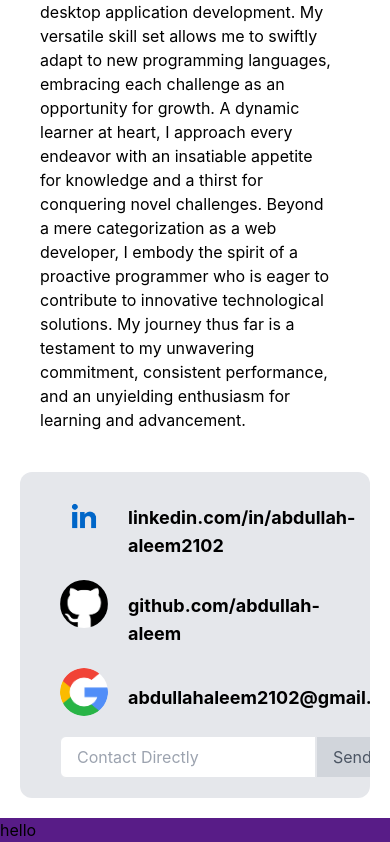
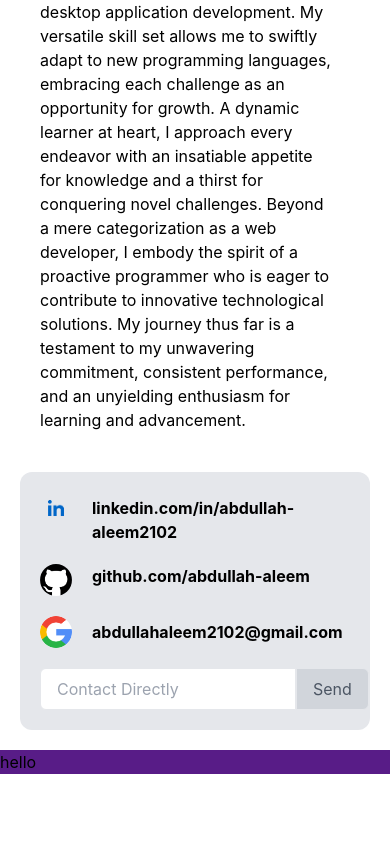
Before and after one commit to abdullah-aleem/Portfolio, a React (Create React App) app in the folder website/: page / in a window 390 px wide. Shown: the part 576-1418 px from the top of the page. After the commit the page ends 1350 px from the top, so only its background shows below. Built offline with nearby package versions, Linux system fonts and the light colour scheme.

Commit message:
smallScreen-contactCard-Bug

```diff
--- a/website/src/components/Profile.js
+++ b/website/src/components/Profile.js
@@ -42,19 +42,19 @@ function Profile() {
                 </div> */}
                 <div className='flex flex-col justify-between ml-5 mt-10 mr-5 mb-5 overflow-hidden rounded-xl  md:ml-10 md:mt-20 bg-gray-200 md:w-1100 md:h-1100 '>
 
-                    <div className='mt-5 ml-10 flex flex-row'>
-                        <img className="h-12 w-12 rounded-full " src={linimage} alt="" />
-                        <a href="https://linkedin.com/in/abdullah-aleem2102"  className='mt-3 ml-5 text-lg font-bold  hover:text-blue-600'>linkedin.com/in/abdullah-aleem2102</a>
+                    <div className='mt-5  ml-5 md:ml-10 flex flex-row'>
+                        <img className=" h-8 w-8 md:h-12 md:w-12 rounded-full " src={linimage} alt="" />
+                        <a href="https://linkedin.com/in/abdullah-aleem2102"  className='mt-1 md:mt-3 ml-5 text-md md:text-lg font-bold  hover:text-blue-600'>linkedin.com/in/abdullah-aleem2102</a>
                     </div>
-                    <div className='mt-5 ml-10 flex flex-row'>
-                        <img className="h-12 w-12 rounded-full " src={gitimage} alt="" />
-                        <a href="https://www.github.com/abdullah-aleem" className='mt-3 ml-5 text-lg font-bold hover:text-white '>github.com/abdullah-aleem</a>
+                    <div className='mt-5 ml-5  md:ml-10 flex flex-row'>
+                        <img className="h-8 w-8  md:h-12 md:w-12 rounded-full " src={gitimage} alt="" />
+                        <a href="https://www.github.com/abdullah-aleem" className='md:mt-3 ml-5 text-md md:text-lg font-bold hover:text-white '>github.com/abdullah-aleem</a>
                     </div>
-                    <div className='mt-5 ml-10 flex flex-row'>
-                        <img className="h-12 w-12 rounded-full " src={mail} alt="" />
-                        <button className='mt-3 ml-5 text-lg font-bold  hover:text-red-600 select-none'>abdullahaleem2102@gmail.com</button>
+                    <div className='mt-5 ml-5  md:ml-10 flex flex-row'>
+                        <img className="h-8 w-8 md:h-12 md:w-12 rounded-full " src={mail} alt="" />
+                        <button className='md:mt-3 ml-5 text-md md:text-lg font-bold  hover:text-red-600 select-none'>abdullahaleem2102@gmail.com</button>
                     </div>
-                    <div className='mt-5 ml-10 flex flex-row mb-5 md:mb-0'>
+                    <div className='mt-5 ml-5  md:ml-10 flex flex-row mb-5 md:mb-0'>
                         <input
                             value={emailContent}
                             onChange={(e) => setEmailContent(e.target.value)}
```
